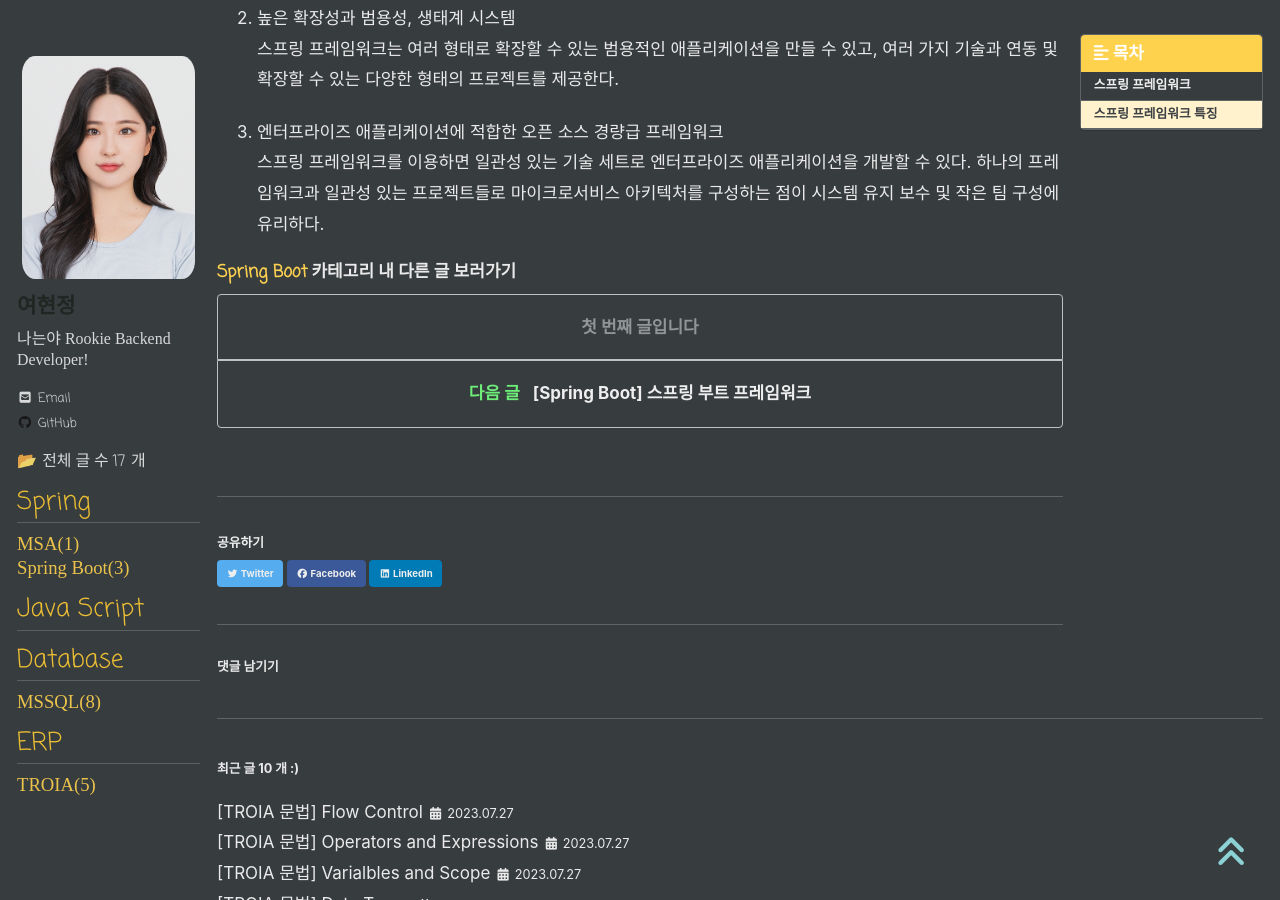
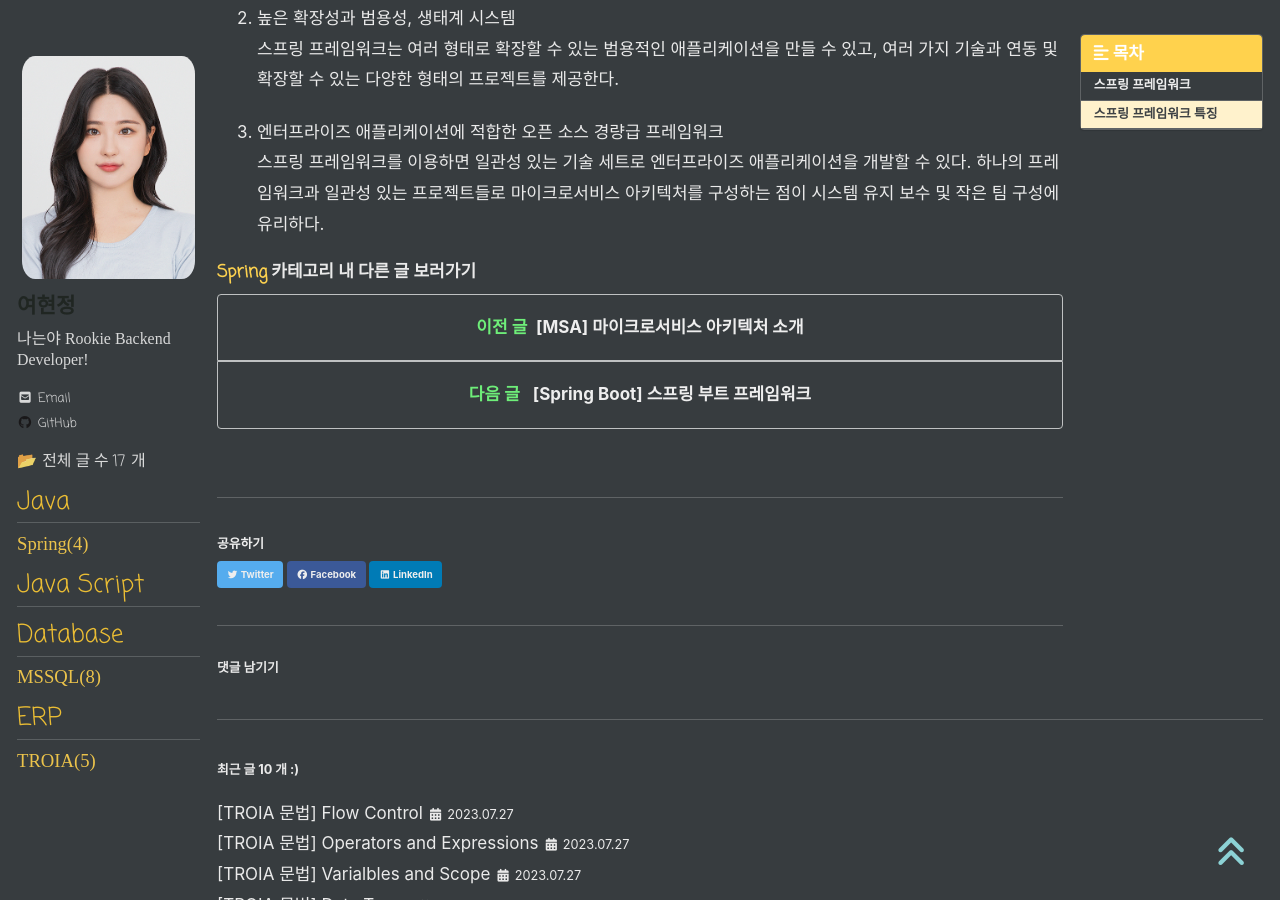
Before and after one commit to yeeeeo/yeeeeo.github.io, a Jekyll site: the page built from _posts/Java/Spring/2023-06-06-spring.md, in a window 1280 px wide and 900 px high, scrolled down 3193 px. Built offline with Jekyll 4.4.1, drawn with Linux system fonts in a browser that asks for light colours; cached includes are drawn as plain includes; nearby versions of some CDN libraries; some web fonts are replaced; comment, search, counter and statistics services are not loaded; some of the changed text lies outside the part shown.

Commit message:
카테고리 수정

```diff
--- a/_includes/nav_list_main
+++ b/_includes/nav_list_main
@@ -8,17 +8,11 @@
             📂 <span style="font-family:'Cafe24Oneprettynight';">전체 글 수</style> <span style="font-family:'Coming Soon';">{{sum}}</style> <span style="font-family:'Cafe24Oneprettynight';">개</style>
       </li>
       <li>
-        <span class="nav__sub-title">Spring</span>
+        <span class="nav__sub-title">Java</span>
             <ul>
                 {% for category in site.categories %}
-                    {% if category[0] == "Msa" %}
-                        <li><a href="/categories/msa" class="">MSA({{category[1].size}})</a></li>
-                    {% endif %}
-                {% endfor %}
-
-                {% for category in site.categories %}
-                    {% if category[0] == "Spring Boot" %}
-                        <li><a href="/categories/spring boot" class="">Spring Boot({{category[1].size}})</a></li>
+                    {% if category[0] == "Spring" %}
+                        <li><a href="/categories/spring" class="">Spring({{category[1].size}})</a></li>
                     {% endif %}
                 {% endfor %}
             </ul>
--- a/_posts/Spring/Srping Boot/2023-06-06-spring.md
+++ b/_posts/Java/Spring/2023-06-06-spring.md
@@ -3,7 +3,7 @@ title:  "[Spring] 스프링 프레임워크"
 excerpt: "스프링 프레임워크"
 
 categories:
-- Spring Boot
+- Spring
 
 toc: true
 toc_sticky: true
```
Also changed, not shown: _pages/categories/category-msa.md (+3 -3 lines), _pages/categories/category-spring boot.md (deleted, +0 -14 lines), _posts/Java/Spring/2023-05-26-overview.md (renamed from _posts/Spring/Msa/2023-05-26-overview.md, +1 -1 lines), _posts/Java/Spring/2023-06-06-springboot.md (renamed from _posts/Spring/Srping Boot/2023-06-06-springboot.md, +1 -1 lines), _posts/Java/Spring/2023-06-06-springbootapplication.md (renamed from _posts/Spring/Srping Boot/2023-06-06-springbootapplication.md, +1 -1 lines).
